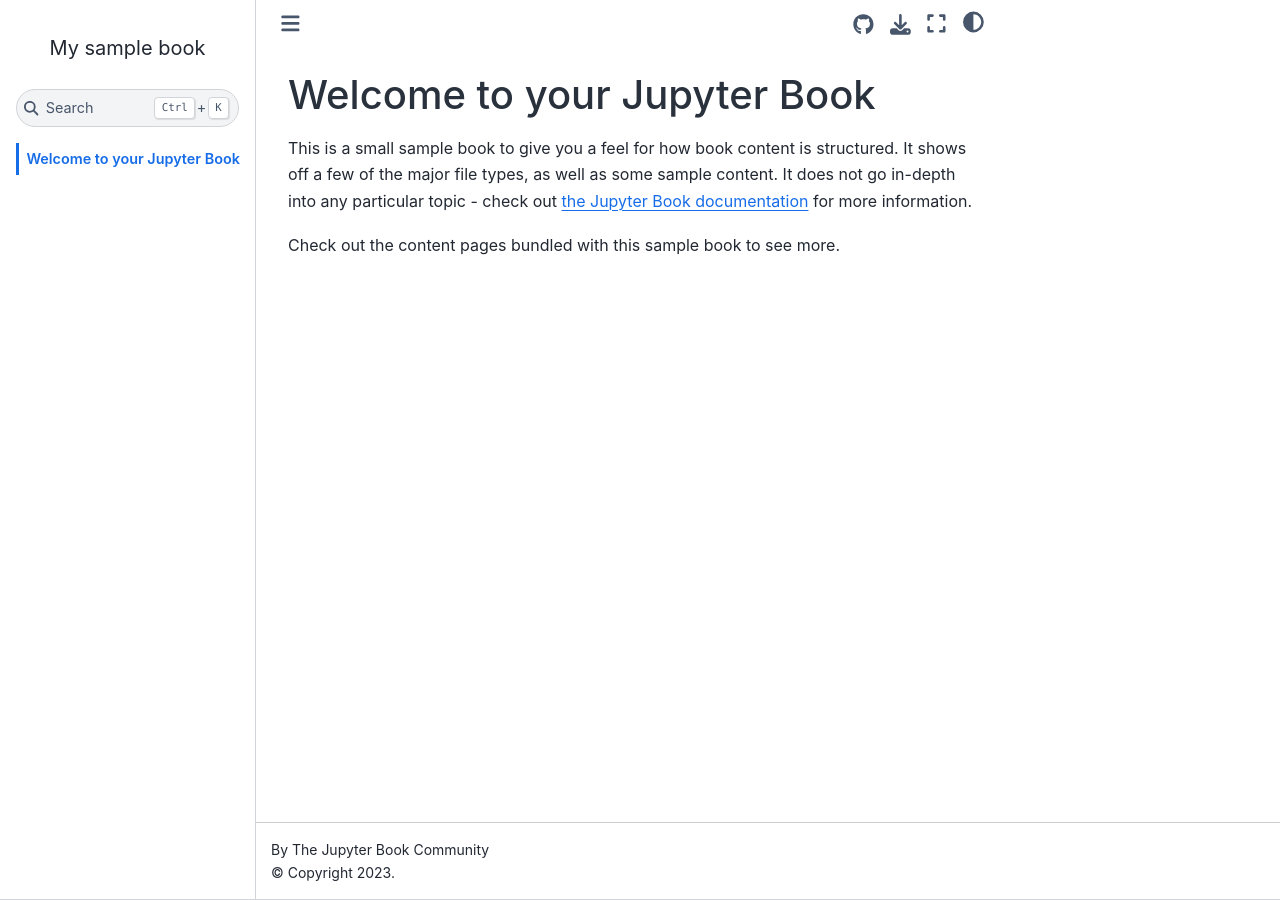
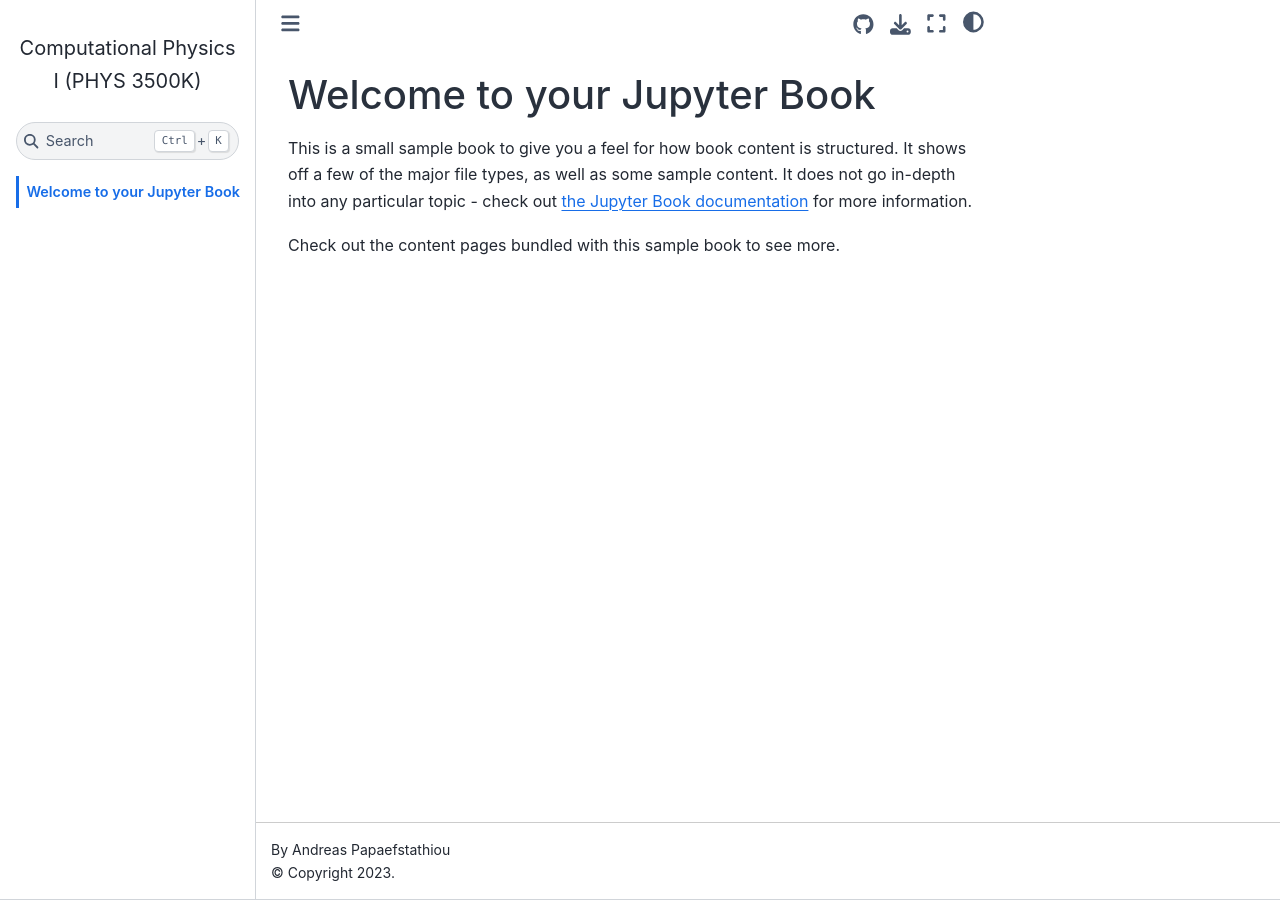
Before and after one commit to apapaefs/compphys, a Jupyter Book: the page built from intro.md, in a window 1280 px wide. Built offline with Jupyter Book 1.0.4 settings and Sphinx 7.4.7 and the Sphinx Book theme 1.1.4, drawn with Linux system fonts in a browser that asks for light colours; pages that are not in the unit, such as notebooks, are missing from menus.

Commit message:
updated title

```diff
--- a/_config.yml
+++ b/_config.yml
@@ -1,9 +1,8 @@
 # Book settings
 # Learn more at https://jupyterbook.org/customize/config.html
 
-title: My sample book
-author: The Jupyter Book Community
-logo: logo.png
+title: Computational Physics  I (PHYS 3500K)
+author: Andreas Papaefstathiou
 
 # Force re-execution of notebooks on each build.
 # See https://jupyterbook.org/content/execute.html
```
